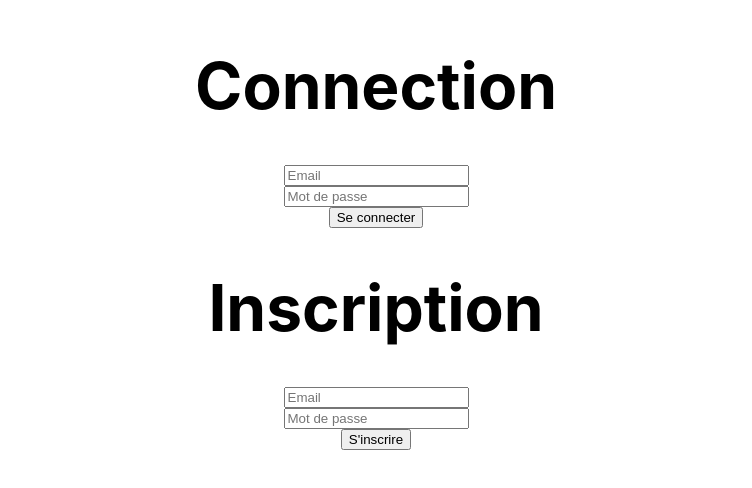
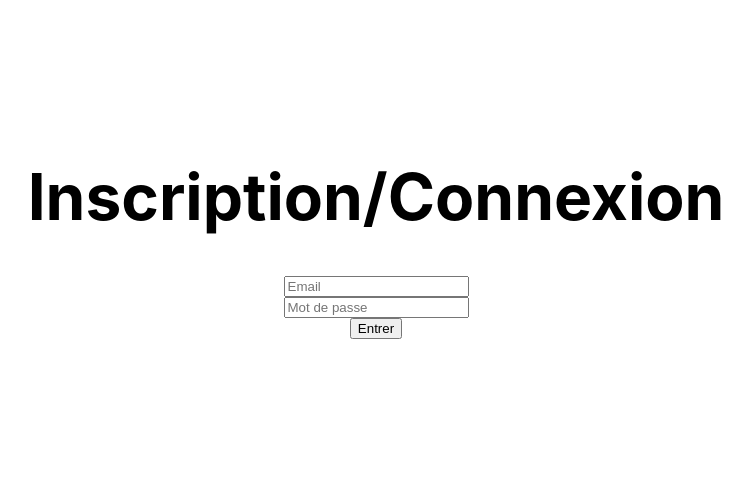
Before and after one commit to Etiolate7/Auth-module, a Next.js app in the folder auth-module-frontend/: page / in a window 1280 px wide. Shown: the part 172-660 px from the top of the page, without its empty margins (264-1016 px from the left). Built offline with nearby package versions, Linux system fonts and the light colour scheme.

Commit message:
[ADD] navigation to main when button clicked

```diff
--- a/auth-module-frontend/components/Home.js
+++ b/auth-module-frontend/components/Home.js
@@ -3,39 +3,39 @@ import { useState } from 'react';
 
 function Home() {
 
-    const [connectionEmail, setConnectionEmail] = useState('');
-    const [connectionPassword, setConnectionPassword] = useState('');
+  const [inscriptionEmail, setInscriptionEmail] = useState('');
+  const [inscriptionPassword, setInscriptionPassword] = useState('');
 
-    const [inscriptionEmail, setInscriptionEmail] = useState('');
-    const [inscriptionPassword, setInscriptionPassword] = useState('');
+  const [erreurInscription, setErreurInscription] = useState('');
 
-    const [erreurConnection, setErreurConnection] = useState('');
-    const [erreurInscription, setErreurInscription] = useState('');
-
-const SuivantConnection = () => {
-  console.log('yay!');
-}
-
-const SuivantInscription = () => {
-  console.log('whoho!!');
-}
-
+  const SuivantInscription = () => {
+    fetch('http://localhost:3000/users/inscription', {
+      method: 'POST',
+      headers: { 'Content-Type': 'application/json' },
+      body: JSON.stringify({ email: inscriptionEmail, password: inscriptionPassword }),
+    }).then(response => response.json())
+      .then(data => {
+        if (data.result) {
+            localStorage.setItem('accessToken', data.accessToken);
+            localStorage.setItem('refreshToken', data.refreshToken);
+            window.location.href = '/main';
+        } else {
+          console.log(data.error)
+          setErreurInscription(data.error)
+        }
+      });
+  }
 
   return (
     <div>
       <main className={styles.main}>
         <h1 className={styles.title}>
-          Connection
+          Inscription/Connexion
         </h1>
-        <input onChange={(value) => setConnectionEmail(value)} value={connectionEmail} placeholder="Email"></input>
-        <input onChange={(value) => setConnectionPassword(value)} value={connectionPassword} placeholder="Mot de passe"></input>
-        <button onClick={SuivantConnection}>Se connecter</button>
-        <h1 className={styles.title}>
-            Inscription
-        </h1>
-        <input onChange={(value) => setInscriptionEmail(value)} value={inscriptionEmail} placeholder="Email"></input>
-        <input onChange={(value) => setInscriptionPassword(value)} value={inscriptionPassword} placeholder="Mot de passe"></input>
-        <button onClick={SuivantInscription}>S'inscrire</button>
+        <text>{erreurInscription}</text>
+        <input onChange={(e) => setInscriptionEmail(e.target.value)} value={inscriptionEmail} placeholder="Email"></input>
+        <input onChange={(e) => setInscriptionPassword(e.target.value)} value={inscriptionPassword} placeholder="Mot de passe"></input>
+        <button onClick={SuivantInscription}>Entrer</button>
       </main>
     </div>
   );
--- a/auth-module-frontend/components/Main.js
+++ b/auth-module-frontend/components/Main.js
@@ -4,7 +4,7 @@ function Main() {
   return (
     <div>
       <main className={styles.main}>
-        <h2>Hello</h2>
+        <h2>Hello!!</h2>
       </main>
     </div>
   );
```
Also changed, not shown: auth-module-frontend/pages/main.js (added, +7 -0 lines).
